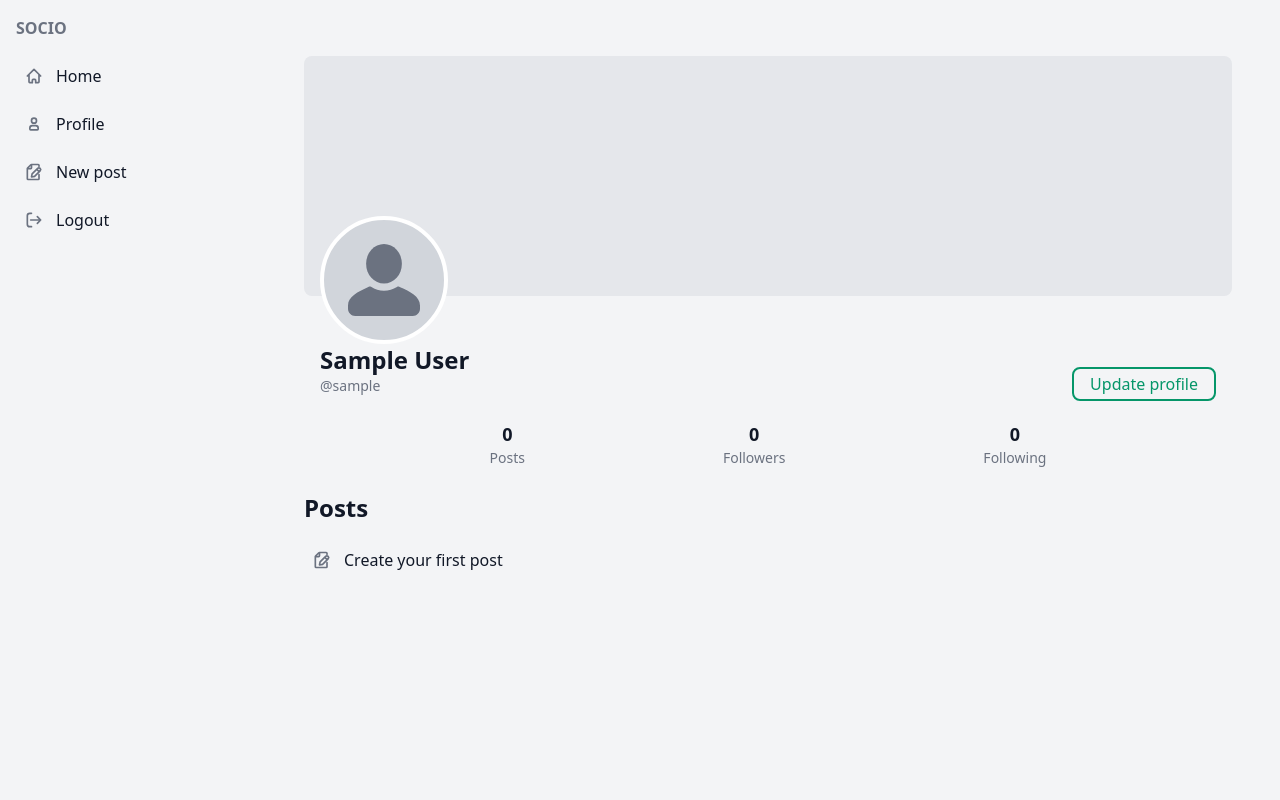
After one commit to asmaahamid02/PRODIGY_FS_05, a Django app: a page that uses myapp/templates/_base.html in a window 1280 px wide. The commit adds this page. Run offline with Django 5.2, Linux system fonts and the light colour scheme; the visitor is signed in with stand-in values (Sample User, id 1); data comes from the database, SQL or seed files in the repository; data that the repository does not hold is empty; style sheets or scripts are compiled from the project's sources; some libraries are stand-ins or nearby versions.

Commit message:
added main profile page / separated into components

```diff
--- /dev/null
+++ b/accounts/templates/profiles/index.html
@@ -0,0 +1,119 @@
+{% extends '_base.html' %}
+
+{% block title %}
+  Socio App | {{ user.username }}'s Profile
+{% endblock %}
+
+{% block body %}
+  <div class="max-w-5xl p-4 sm:px-6 lg:px-8 sm:py-10 space-y-6">
+    <div>
+      {# Cover image #}
+      <div class="w-full h-40 md:h-60 bg-gray-200 rounded-lg overflow-hidden">
+        {% if user.profile.cover_image %}
+          <img src="{{ user.profile.cover_image.url }}" class="file-placeholder object-cover w-full h-full rounded-lg" alt="{{ user.username }} Cover Image" />
+        {% endif %}
+      </div>
+
+      <div class="flex flex-col justify-center cursor-pointer -mt-20 px-4">
+        {# Profile image #}
+        <div class="w-32 h-32 rounded-full bg-gray-300 border-4 border-white flex justify-center items-center">
+          {% if user.profile.profile_image %}
+            <img src="{{ user.profile.profile_image.url }}" class="file-placeholder object-cover w-full h-full rounded-full" alt="{{ user.username }} Profile Image" />
+          {% else %}
+            <svg class="text-gray-500 w-full" fill="currentColor" xmlns="http://www.w3.org/2000/svg" viewBox="0 0 100 100" xml:space="preserve">
+              <g>
+                <g>
+                  <path d="M80,71.2V74c0,3.3-2.7,6-6,6H26c-3.3,0-6-2.7-6-6v-2.8c0-7.3,8.5-11.7,16.5-15.2c0.3-0.1,0.5-0.2,0.8-0.4
+                      c0.6-0.3,1.3-0.3,1.9,0.1C42.4,57.8,46.1,59,50,59c3.9,0,7.6-1.2,10.8-3.2c0.6-0.4,1.3-0.4,1.9-0.1c0.3,0.1,0.5,0.2,0.8,0.4
+                      C71.5,59.5,80,63.9,80,71.2z" />
+                </g>
+                <g>
+                  <ellipse cx="50" cy="36.5" rx="14.9" ry="16.5" />
+                </g>
+              </g>
+            </svg>
+          {% endif %}
+        </div>
+
+        {# User info #}
+        <div class="flex flex-col gap-2 md:flex-row justify-between md:items-center">
+          <div>
+            {% if user.first_name %}
+              <h2 class="text-2xl font-semibold text-gray-900">{{ user.first_name }} {{ user.last_name }}</h2>
+              <p class="text-sm text-gray-500">@{{ user.username }}</p>
+            {% else %}
+              <h2 class="text-2xl font-semibold text-gray-900">@{{ user.username }}</h2>
+            {% endif %}
+          </div>
+
+          {# Action buttons #}
+          <div class="self-end">
+            {% if not request.user == user %}
+              <button data-action="{% if is_followed %}un{% endif %}follow %}" data-url="{% url 'followers:follow' user.username %}" class="follow-btn cursor-pointer border-emerald-600 border-2 text-emerald-600 hover:bg-emerald-600 hover:text-white px-4 py-1 rounded-lg">
+                {% if is_followed %}
+                  Unfollow
+                {% else %}
+                  Follow
+                {% endif %}
+              </button>
+            {% else %}
+              <a href="{% url 'accounts:update_profile' %}" class="cursor-pointer border-emerald-600 border-2 text-emerald-600 hover:bg-emerald-600 hover:text-white px-4 py-1 rounded-lg">Update profile</a>
+            {% endif %}
+          </div>
+        </div>
+      </div>
+    </div>
+    {# Bio #}
+    {% if user.profile.bio %}
+      <p class="text-gray-700">{{ user.profile.bio }}</p>
+    {% endif %}
+
+    {# Stats #}
+    <div class="flex justify-between w-full md:w-3/5 mx-auto">
+      <div class="flex flex-col items-center">
+        <span class="text-lg font-semibold text-gray-900">{{ user.post.count }}</span>
+        <span class="text-sm text-gray-500">Posts</span>
+      </div>
+      <button type="button" class="flex flex-col items-center get-followers-btn modal-toggler" data-modal-target="followers-modal" data-modal-toggle="followers-modal" data-url="{% url 'followers:followers_list' user.username %}" data-title="Followers">
+        <span class="text-lg font-semibold text-gray-900">{{ user.following.count }}</span>
+        <span class="text-sm text-gray-500">Followers</span>
+      </button>
+      <button class="flex flex-col items-center get-followers-btn modal-toggler" data-modal-target="followers-modal" data-modal-toggle="followers-modal" data-url="{% url 'followers:following_list' user.username %}" data-title="Following">
+        <span class="text-lg font-semibold text-gray-900">{{ user.follower.count }}</span>
+        <span class="text-sm text-gray-500">Following</span>
+      </button>
+    </div>
+
+    {# posts #}
+    <section class="posts-container max-w-xl">
+      <h2 class="text-lg md:text-2xl font-semibold text-gray-900 mb-4">Posts</h2>
+      {% for post in posts %}
+        {% include 'components/post-card.html' with post=post %}
+      {% empty %}
+        <div class="posts-empty-container">
+          {% include 'components/create-post-button.html' with text='Create your first post' %}
+        </div>
+      {% endfor %}
+    </section>
+  </div>
+
+  <div id="followers-modal" tabindex="-1" aria-hidden="true" class="hidden bg-black/70 overflow-y-auto overflow-x-hidden fixed top-0 right-0 left-0 z-50 justify-center items-center w-full md:inset-0 h-full max-h-full">
+    <div class="relative p-4 w-full max-w-md max-h-full post-modal-inner">
+      <!-- Modal content -->
+      <div class="relative bg-white rounded-lg shadow">
+        <!-- Modal header -->
+        <div class="flex items-center justify-between p-4 md:p-5 border-b rounded-t">
+          <h3 class="text-lg font-semibold text-gray-900 modal-title">Followers</h3>
+          <button type="button" class="modal-toggler text-gray-400 bg-transparent hover:bg-gray-200 hover:text-gray-900 rounded-lg text-sm w-8 h-8 ms-auto inline-flex justify-center items-center" data-modal-toggle="followers-modal">
+            <svg class="w-3 h-3" aria-hidden="true" xmlns="http://www.w3.org/2000/svg" fill="none" viewBox="0 0 14 14">
+              <path stroke="currentColor" stroke-linecap="round" stroke-linejoin="round" stroke-width="2" d="m1 1 6 6m0 0 6 6M7 7l6-6M7 7l-6 6" />
+            </svg>
+            <span class="sr-only">Close modal</span>
+          </button>
+        </div>
+        <!-- Modal body -->
+        <div class="p-4 md:p-5 followers-container"></div>
+      </div>
+    </div>
+  </div>
+{% endblock %}
--- a/accounts/urls.py
+++ b/accounts/urls.py
@@ -7,6 +7,7 @@ urlpatterns = [
     path('login/', views.login_view , name='login'),
     path('register/', views.register_view , name='register'),
     path('logout/', views.logout_view , name='logout'),
+    path('profile/<str:username>/', views.profile_view , name='profile'),
     path('update_profile/', views.update_profile_view , name='update_profile'),
     path('change_password/', views.change_password_view , name='change_password'),
 ]
--- a/accounts/views.py
+++ b/accounts/views.py
@@ -1,11 +1,11 @@
 from django.shortcuts import render, redirect
 from django.contrib.auth import authenticate, login, logout
 from django.http import HttpRequest, HttpResponse
-from .forms import RegisterForm
 from django.contrib.auth.models import User
 from django.contrib.auth.decorators import login_required
-from .forms import UserProfileForm
 from django.contrib.auth.forms import PasswordChangeForm, UserCreationForm
+from .forms import UserProfileForm, RegisterForm
+from posts.models import Post
 
 def register_view(request: HttpRequest) -> HttpResponse:
     form = RegisterForm()
@@ -60,12 +60,12 @@ def update_profile_view(request: HttpRequest) -> HttpResponse:
         if form.is_valid():
             form.save(commit=True)
 
-            return render(request, 'accounts/update_profile.html', {
+            return render(request, 'profiles/update.html', {
                 'form': form,
                 'message': 'Profile updated successfully'
             })
 
-    return render(request, 'accounts/update_profile.html', {'form': form})
+    return render(request, 'profiles/update.html', {'form': form})
 
 @login_required
 def change_password_view(request: HttpRequest) -> HttpResponse:
@@ -82,3 +82,9 @@ def change_password_view(request: HttpRequest) -> HttpResponse:
             return render(request, 'accounts/change_password.html',{'form': form, 'message': 'Password has been changed!'})
 
     return render(request, 'accounts/change_password.html',{'form': form})
+
+@login_required
+def profile_view(request: HttpRequest, username:str) -> HttpResponse:
+    user = User.objects.get(username=username)
+    posts = Post.objects.filter(author=user)
+    return render(request, 'profiles/index.html', {"user":user, "posts": posts})
--- a/followers/models.py
+++ b/followers/models.py
@@ -3,7 +3,7 @@ from django.contrib.auth.models import User
 
 # Create your models here.
 class Follower(models.Model):
-    followed_by = models.ForeignKey(User, on_delete=models.CASCADE, related_name='followed_by')
+    followed_by = models.ForeignKey(User, on_delete=models.CASCADE, related_name='follower')
     following = models.ForeignKey(User, on_delete=models.CASCADE, related_name='following')
     created_at = models.DateTimeField(auto_now=True)
 
--- a/followers/urls.py
+++ b/followers/urls.py
@@ -1,8 +1,10 @@
 from django.urls import path
-from .views import follow_view
+from .views import follow_view, get_followers_view, get_following_view
 
 app_name = 'followers'
 
 urlpatterns = [
-    path('<str:username>/follow', follow_view , name='follow')
+    path('<str:username>/follow', follow_view , name='follow'),
+    path('<str:username>/followers-list', get_followers_view , name='followers_list'),
+    path('<str:username>/following-list', get_following_view , name='following_list'),
 ]
--- a/frontend/js/main.js
+++ b/frontend/js/main.js
@@ -50,7 +50,6 @@ $(document).ready(function () {
     })
     .on('click', '.modal-toggler', function (e) {
       e.preventDefault()
-      console.log('clicked')
       toggle_modal($(this).data('modal-toggle'))
     })
     .on('click', '.alert-close', function (e) {
@@ -138,6 +137,28 @@ $(document).ready(function () {
         },
       })
     })
+    .on('click', '.get-followers-btn', function (e) {
+      e.preventDefault()
+
+      $.ajax({
+        type: 'GET',
+        url: $(this).data('url'),
+        datatype: 'json',
+        contentType: false,
+        processData: false,
+        success: (data) => {
+          const modal_id = $(this).data('modal-target')
+
+          console.log($(`#${modal_id} .modal-title`).text())
+          $(`#${modal_id} .modal-title`).text($(this).data('title'))
+
+          $('.followers-container').html(data)
+        },
+        error: (error) => {
+          console.warn(error)
+        },
+      })
+    })
 })
 
 function toggle_message(action = 'open', message = '', type = 'error') {
--- a/myapp/templates/_base.html
+++ b/myapp/templates/_base.html
@@ -38,7 +38,7 @@
             </a>
           </li>
           <li>
-            <a href="{% url 'accounts:update_profile' %}" class="flex items-center p-2 text-gray-900 rounded-lg hover:bg-gray-100 group">
+            <a href="{% url 'accounts:profile' request.user.username %}" class="flex items-center p-2 text-gray-900 rounded-lg hover:bg-gray-100 group">
               <svg class="flex-shrink-0 w-5 h-5 text-gray-500 transition duration-75 group-hover:text-gray-900" aria-hidden="true" xmlns="http://www.w3.org/2000/svg" fill="none" viewBox="0 0 24 24">
                 <path stroke="currentColor" stroke-width="2" d="M7 17v1a1 1 0 0 0 1 1h8a1 1 0 0 0 1-1v-1a3 3 0 0 0-3-3h-4a3 3 0 0 0-3 3Zm8-9a3 3 0 1 1-6 0 3 3 0 0 1 6 0Z" />
               </svg>
@@ -46,12 +46,7 @@
             </a>
           </li>
           <li>
-            <button type="button" data-modal-target="new-post-modal" data-modal-toggle="new-post-modal" class="modal-toggler flex items-center p-2 text-gray-900 rounded-lg hover:bg-gray-100 group">
-              <svg class="flex-shrink-0 w-5 h-5 text-gray-500 transition duration-75 group-hover:text-gray-900" aria-hidden="true" xmlns="http://www.w3.org/2000/svg" fill="none" viewBox="0 0 24 24">
-                <path stroke="currentColor" stroke-linecap="round" stroke-linejoin="round" stroke-width="2" d="M18 5V4a1 1 0 0 0-1-1H8.914a1 1 0 0 0-.707.293L4.293 7.207A1 1 0 0 0 4 7.914V20a1 1 0 0 0 1 1h12a1 1 0 0 0 1-1v-5M9 3v4a1 1 0 0 1-1 1H4m11.383.772 2.745 2.746m1.215-3.906a2.089 2.089 0 0 1 0 2.953l-6.65 6.646L9 17.95l.739-3.692 6.646-6.646a2.087 2.087 0 0 1 2.958 0Z" />
-              </svg>
-              <span class="flex-1 ms-3 whitespace-nowrap">New post</span>
-            </button>
+            {% include 'components/create-post-button.html' with text='New post' %}
           </li>
           {% if request.user.is_authenticated %}
             <li>
--- a/posts/models.py
+++ b/posts/models.py
@@ -8,7 +8,7 @@ class Post(models.Model):
     def image_upload(self, filename):
         return f"posts/{self.author.id}/{generate_unique_folder_name()}/{filename}"
 
-    author = models.ForeignKey(User, on_delete=models.CASCADE, related_name='author')
+    author = models.ForeignKey(User, on_delete=models.CASCADE, related_name='post')
     body = models.CharField(max_length=500)
     image = models.ImageField(upload_to=image_upload, blank=True, null=True, validators=[image_utils.validate_image_size])
     created_at = models.DateTimeField(auto_now=True)
--- /dev/null
+++ b/posts/templates/components/create-post-button.html
@@ -0,0 +1,6 @@
+<button type="button" data-modal-target="new-post-modal" data-modal-toggle="new-post-modal" class="modal-toggler flex items-center p-2 text-gray-900 rounded-lg hover:bg-gray-100 group">
+  <svg class="flex-shrink-0 w-5 h-5 text-gray-500 transition duration-75 group-hover:text-gray-900" aria-hidden="true" xmlns="http://www.w3.org/2000/svg" fill="none" viewBox="0 0 24 24">
+    <path stroke="currentColor" stroke-linecap="round" stroke-linejoin="round" stroke-width="2" d="M18 5V4a1 1 0 0 0-1-1H8.914a1 1 0 0 0-.707.293L4.293 7.207A1 1 0 0 0 4 7.914V20a1 1 0 0 0 1 1h12a1 1 0 0 0 1-1v-5M9 3v4a1 1 0 0 1-1 1H4m11.383.772 2.745 2.746m1.215-3.906a2.089 2.089 0 0 1 0 2.953l-6.65 6.646L9 17.95l.739-3.692 6.646-6.646a2.087 2.087 0 0 1 2.958 0Z" />
+  </svg>
+  <span class="flex-1 ms-3 whitespace-nowrap">{{ text }}</span>
+</button>
--- a/posts/templates/posts/index.html
+++ b/posts/templates/posts/index.html
@@ -7,7 +7,7 @@
 {% block body %}
   <section class="posts-container max-w-2xl p-4 sm:px-6 lg:px-8 sm:py-10 mx-auto flex flex-col justify-center items-center gap-4">
     {% for post in posts %}
-      {% include 'components/post-card.html' with post=post %}
+      {% include 'components/post-card.html' with post=post showFollowButton=True %}
     {% endfor %}
   </section>
 {% endblock %}
```
Also changed, not shown: accounts/templates/components/follow-button.html (added, +7 -0 lines), accounts/templates/components/followers-list.html (added, +38 -0 lines), followers/views.py (+24 -1 lines), posts/templates/components/post-card.html (+2 -8 lines), followers/migrations/0002_alter_follower_unique_together.py (added), followers/migrations/0003_alter_follower_followed_by.py (added), posts/migrations/0005_alter_post_author.py (added), posts/migrations/0006_alter_post_author.py (added).
